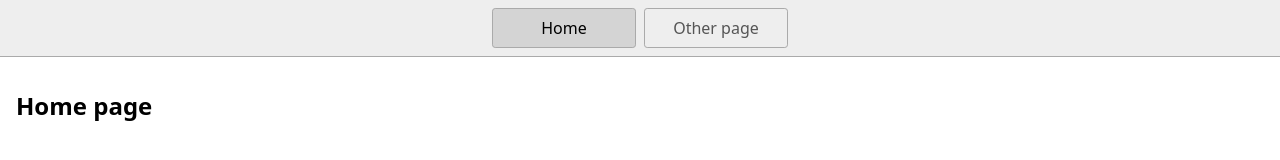
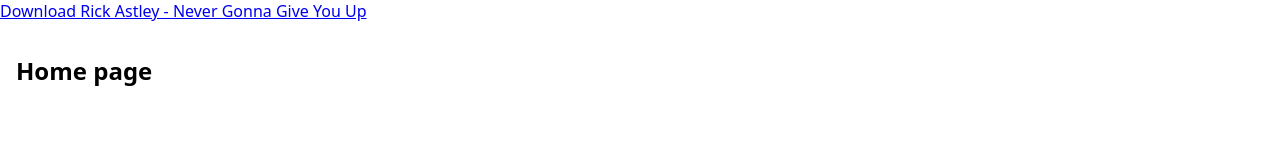
Before and after one commit to SkyanSam/spootify, a plain HTML site: page index.html in a window 1280 px wide. Drawn offline with Linux system fonts and the light colour scheme.

Commit message:
2 files modified

```diff
--- a/index.html
+++ b/index.html
@@ -4,18 +4,11 @@
     <title>Home</title>
     <meta charset="UTF-8" />
     <meta name="viewport" content="width=device-width" />
-    <!--
-      Need a visual blank slate?
-      Remove all code in `styles.css`!
-    -->
     <link rel="stylesheet" href="styles.css" />
     <script type="module" src="script.js"></script>
   </head>
   <body>
-    <nav>
-      <a href="/" aria-current="page">Home</a>
-      <a href="/page2.html">Other page</a>
-    </nav>
+    <a href="rickroll.mp3">Download Rick Astley - Never Gonna Give You Up</a>
     <main>
       <h1>Home page</h1>
     </main>
```
Also changed, not shown: page2.html (+2 -2 lines).
